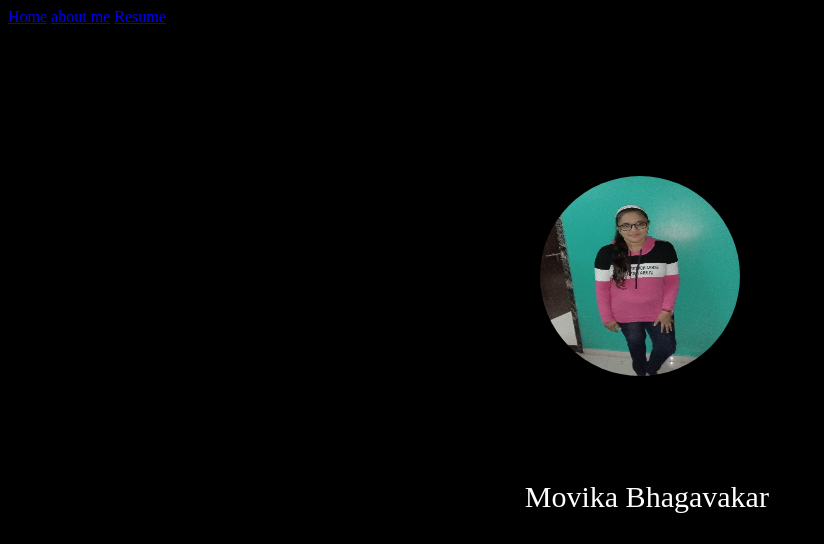
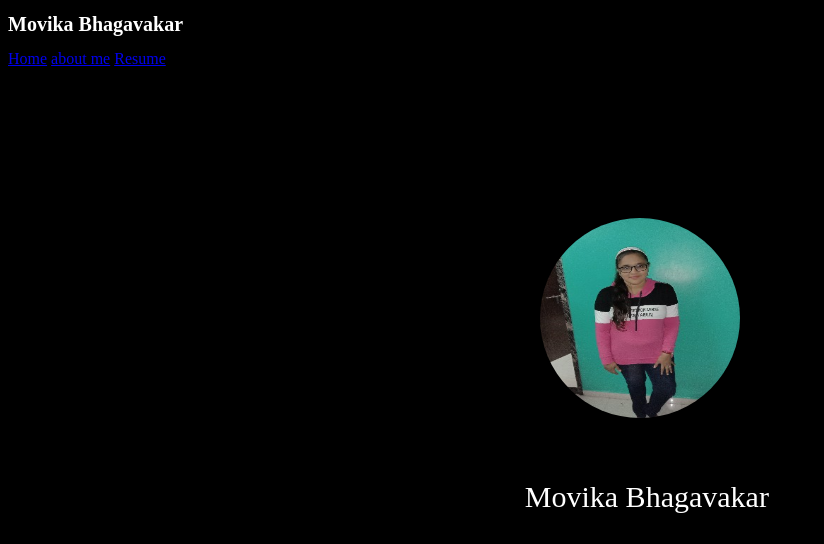
Before and after one commit to MovikaBhagavakar/mywebsite, a plain HTML site: page index.html in a window 1280 px wide. Shown: the top 544 px of the page, without its empty margins (0-824 px from the left). Drawn offline with Linux system fonts and the light colour scheme.

Commit message:
Update index.html

```diff
--- a/index.html
+++ b/index.html
@@ -8,7 +8,7 @@
     <link rel="stylesheet" href="style.css" type="text/css">
 </head>
 <body>
-    <!-- <h1 class="mypro">Movika Bhagavakar</h1> -->
+    <h1 class="mypro">Movika Bhagavakar</h1>
 
     <div class="navlist-right">
         <ul class="items"></ul>
```
